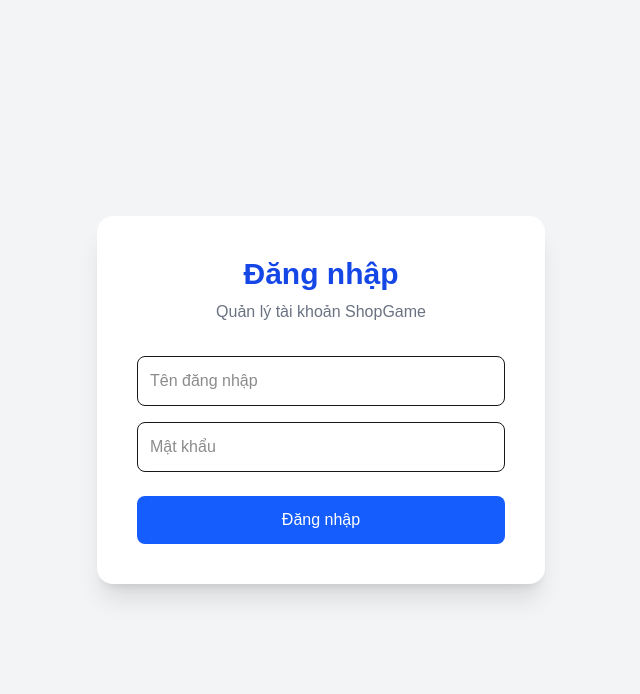
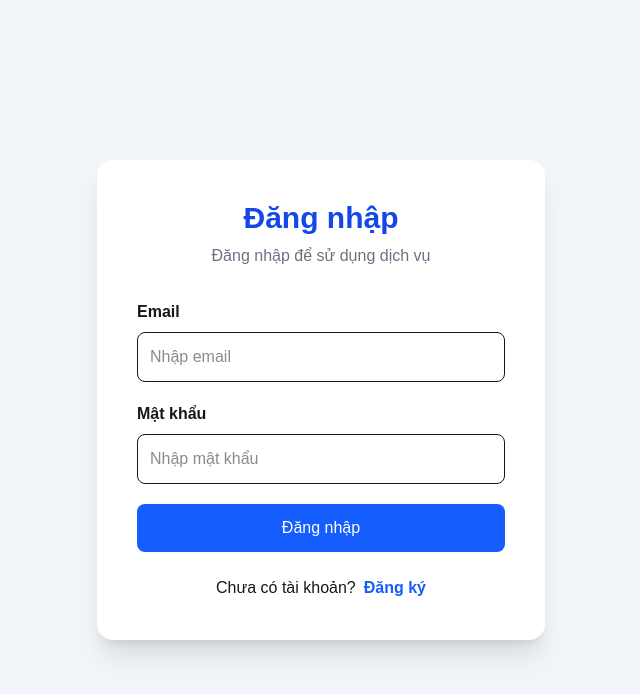
Before and after one commit to mhuy-byte/shopgame-v2, a Next.js app: page /login in a window 1280 px wide. Shown: the top 694 px of the page, without its empty margins (319-959 px from the left). Built offline with nearby package versions, Linux system fonts and the light colour scheme.

Commit message:
Update page.js

```diff
--- a/app/login/page.js
+++ b/app/login/page.js
@@ -1,34 +1,62 @@
-export default function Login() {
+export default function LoginPage() {
   return (
-    <main className="min-h-screen bg-gray-100 flex items-center justify-center">
+    <main className="min-h-screen bg-slate-100 flex items-center justify-center">
 
-      <div className="bg-white p-10 rounded-2xl shadow-xl w-full max-w-md">
+      <div className="bg-white shadow-xl rounded-2xl p-10 w-full max-w-md">
 
         <h1 className="text-3xl font-bold text-center text-blue-700">
           Đăng nhập
         </h1>
 
         <p className="text-center text-gray-500 mt-2">
-          Quản lý tài khoản ShopGame
+          Đăng nhập để sử dụng dịch vụ
         </p>
 
+        <form className="mt-8 space-y-5">
+
+          <div>
+            <label className="block mb-2 font-semibold">
+              Email
+            </label>
+
             <input
-          type="text"
-          placeholder="Tên đăng nhập"
-          className="w-full border rounded-lg p-3 mt-8"
+              type="email"
+              placeholder="Nhập email"
+              className="w-full border rounded-lg p-3"
             />
+          </div>
+
+          <div>
+            <label className="block mb-2 font-semibold">
+              Mật khẩu
+            </label>
 
             <input
               type="password"
-          placeholder="Mật khẩu"
-          className="w-full border rounded-lg p-3 mt-4"
+              placeholder="Nhập mật khẩu"
+              className="w-full border rounded-lg p-3"
             />
+          </div>
 
           <button
-          className="w-full bg-blue-600 text-white p-3 rounded-lg mt-6 hover:bg-blue-700"
+            className="w-full bg-blue-600 text-white py-3 rounded-lg hover:bg-blue-700"
           >
             Đăng nhập
           </button>
+
+        </form>
+
+        <p className="text-center mt-6">
+          Chưa có tài khoản?
+
+          <a
+            href="/register"
+            className="text-blue-600 ml-2 font-bold"
+          >
+            Đăng ký
+          </a>
+
+        </p>
 
       </div>
 
```
Lines whose indentation alone changed are shown as unchanged.
